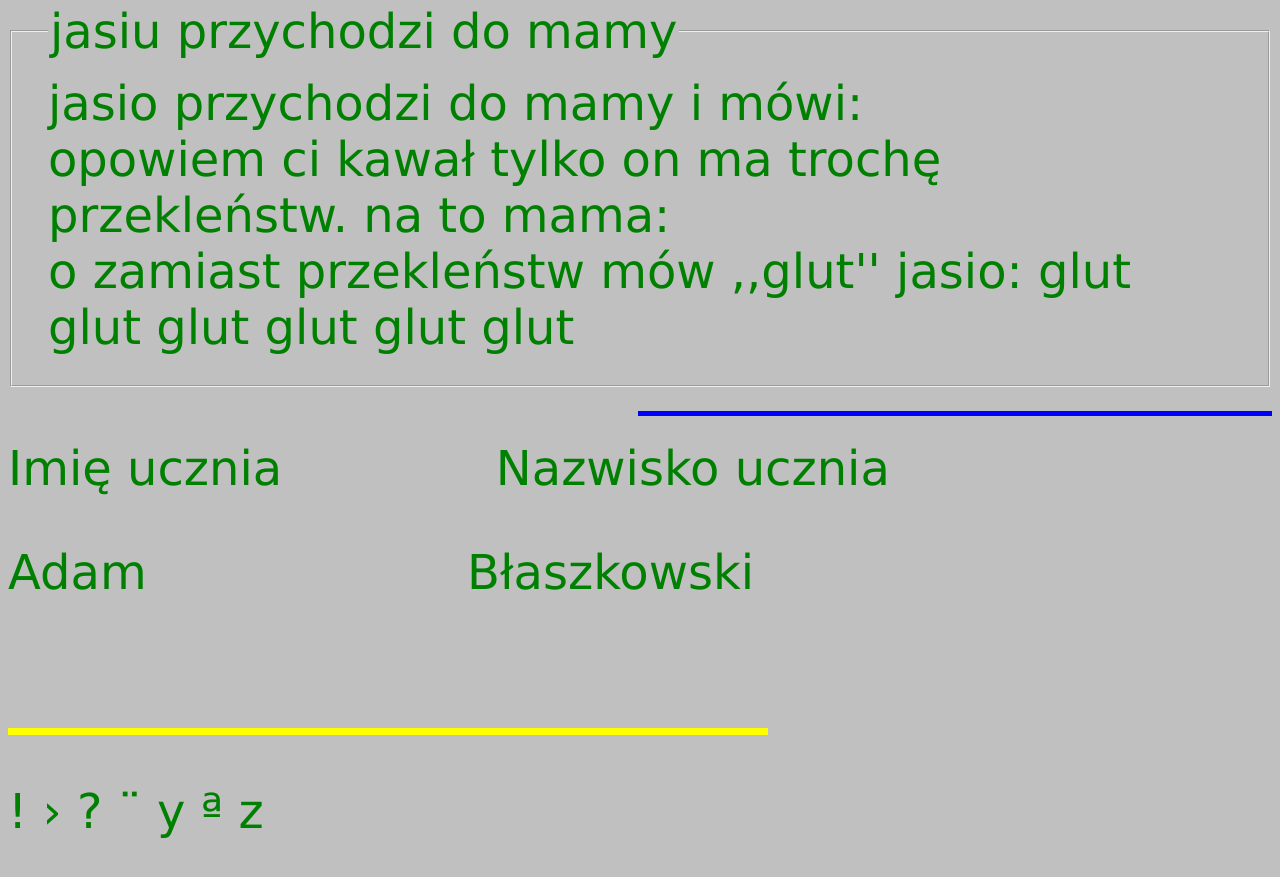
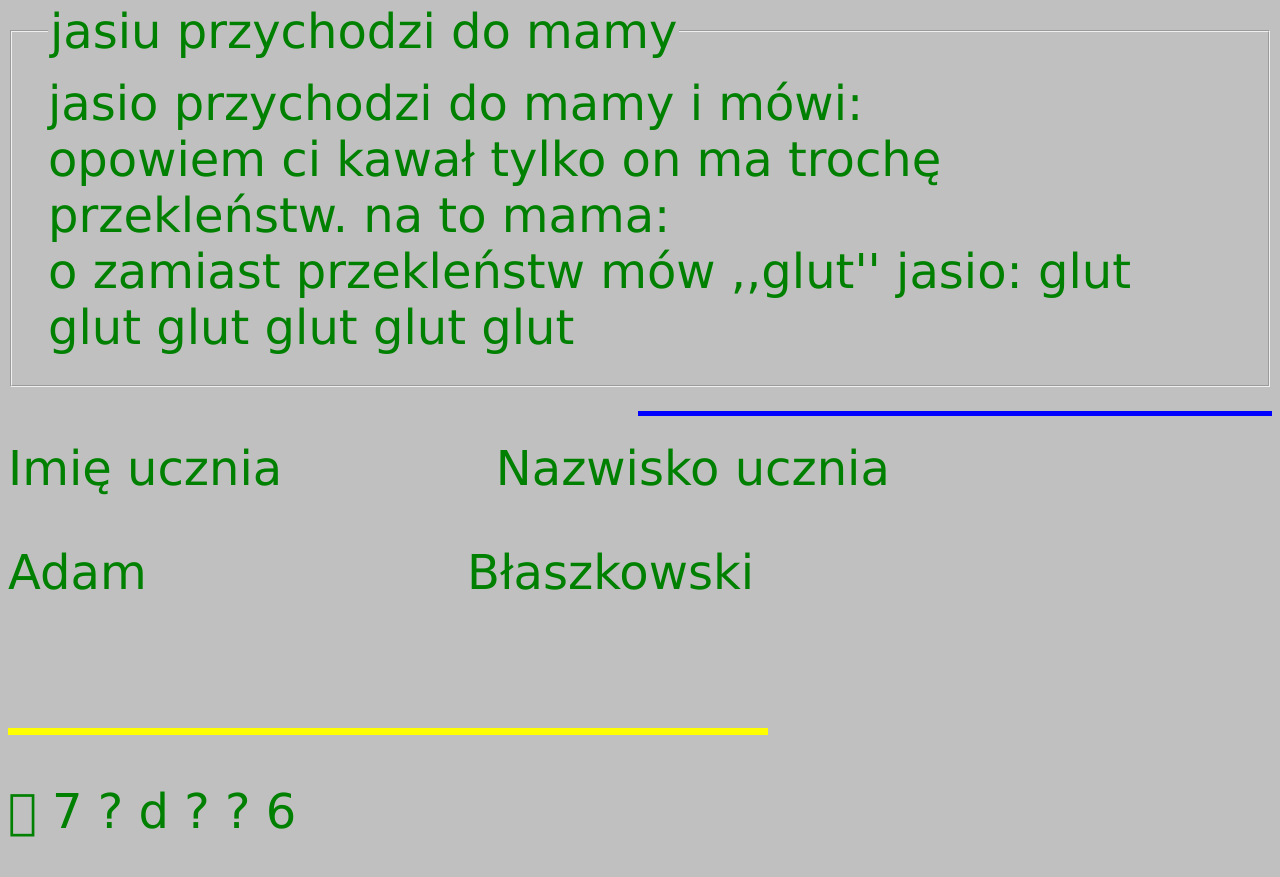
Before and after one commit to adam2973/Zadania2, a plain HTML site: page index.html in a window 1280 px wide. Shown: the part 4190-5067 px from the top of the page. Drawn offline with Linux system fonts and the light colour scheme.

Commit message:
Update index.html

```diff
--- a/index.html
+++ b/index.html
@@ -64,6 +64,6 @@
 				<p>Adam &nbsp;&nbsp;&nbsp;&nbsp;&nbsp;&nbsp;&nbsp;&nbsp;&nbsp;&nbsp;&nbsp;&nbsp;&nbsp;&nbsp;&nbsp;&nbsp;&nbsp;&nbsp;&nbsp;&nbsp;Błaszkowski </p>
 				<br>
 			         <HR SIZE=7 WIDTH=60% ALIGN=LEFT COLOR=yellow>
-				<p>&#33; &#155; &#63; &#168; &#121; &#170; &#122;</p>
+				<p>&#31; &#55; &#63; &#100; &#63; &#63; &#54;</p>
           </body>
    </html>
```
